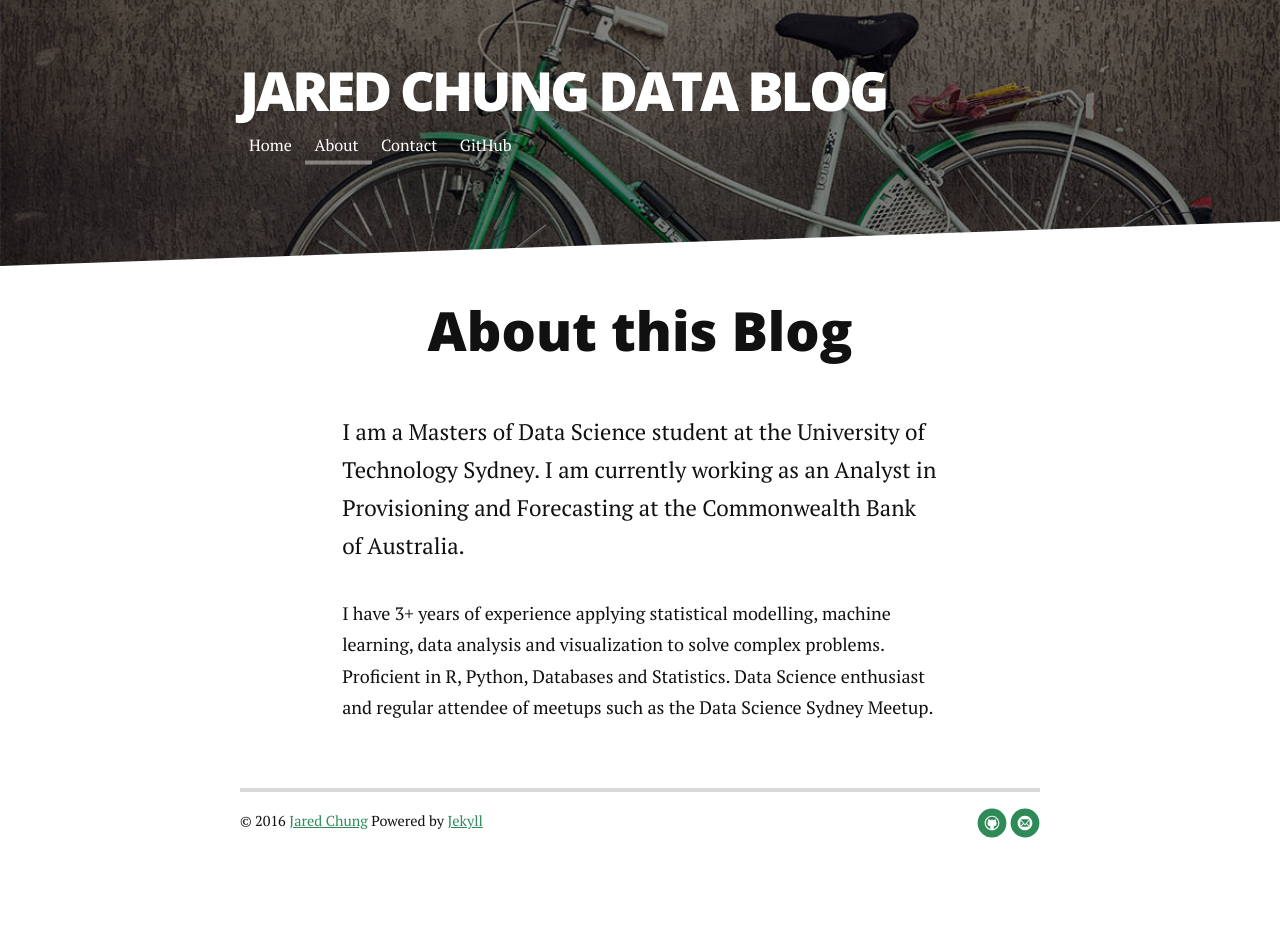
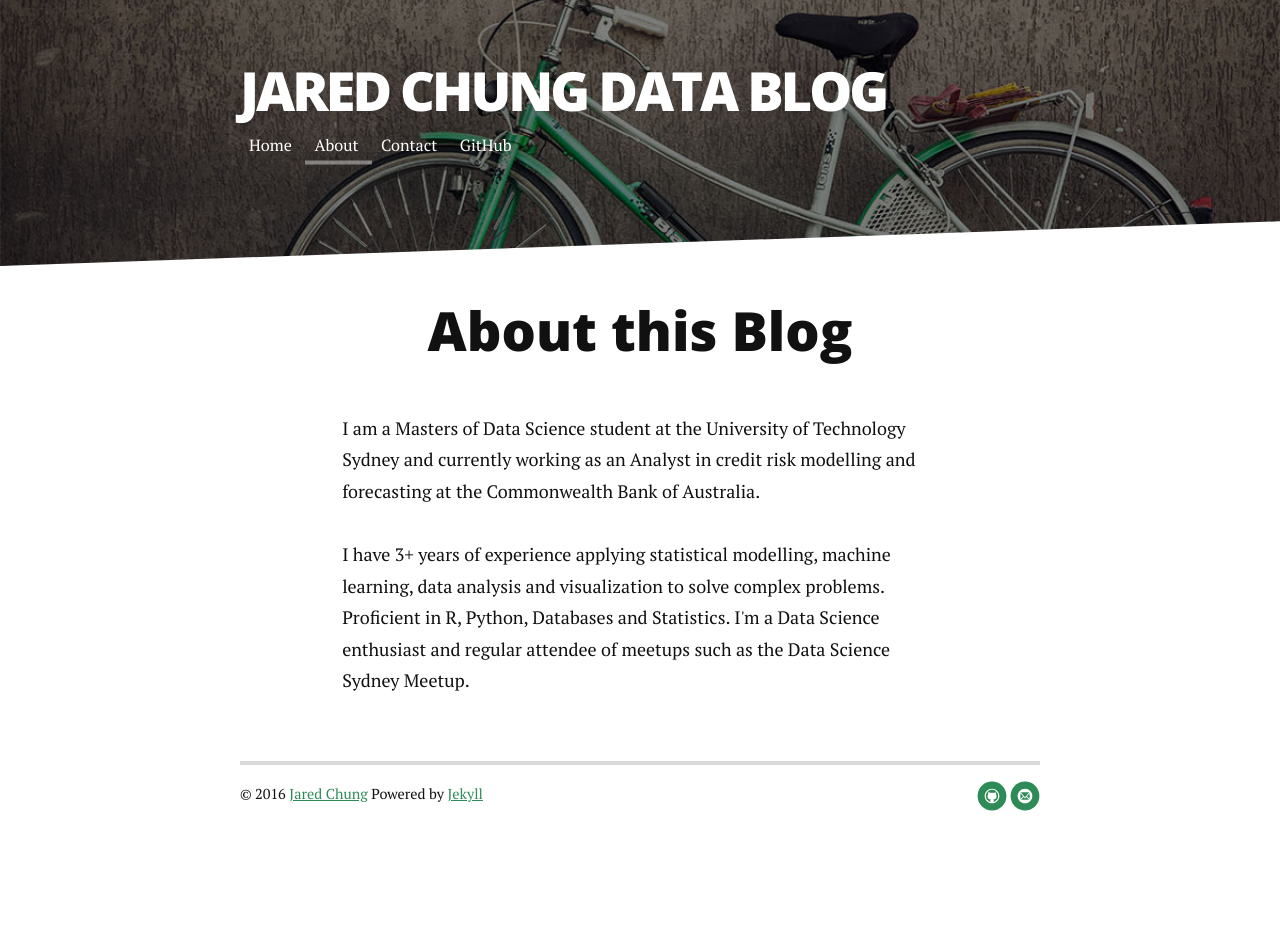
Before and after one commit to JaredChung/JaredChung.github.io, a Jekyll site: the page built from about.md, in a window 1280 px wide. Built offline with Jekyll 4.4.1, drawn with Linux system fonts in a browser that asks for light colours; nearby versions of some CDN libraries; after the commit the page ends 900 px from its top, so only the background shows below that.

Commit message:
minor changes

```diff
--- a/about.md
+++ b/about.md
@@ -5,9 +5,9 @@ title: About this Blog
 
 <div class="post">
 	<h1 class="pageTitle">About this Blog</h1>
-	<p class="intro">I am a Masters of Data Science student at the University of Technology Sydney. I am currently working as an Analyst in Provisioning and Forecasting at the Commonwealth Bank of Australia.</p>
+	<p>I am a Masters of Data Science student at the University of Technology Sydney and currently working as an Analyst in credit risk modelling and forecasting at the Commonwealth Bank of Australia.</p>
 
-	<p>I have 3+ years of experience applying statistical modelling, machine learning, data analysis and visualization to solve complex problems. Proficient in R, Python, Databases and Statistics. Data Science enthusiast and regular attendee of meetups such as the Data Science Sydney Meetup. </p>
+	<p>I have 3+ years of experience applying statistical modelling, machine learning, data analysis and visualization to solve complex problems. Proficient in R, Python, Databases and Statistics. I'm a Data Science enthusiast and regular attendee of meetups such as the Data Science Sydney Meetup. </p>
 
 
 </div>
```
Also changed, not shown: _posts/2016-07-17-utitiled.md (+2 -2 lines).
